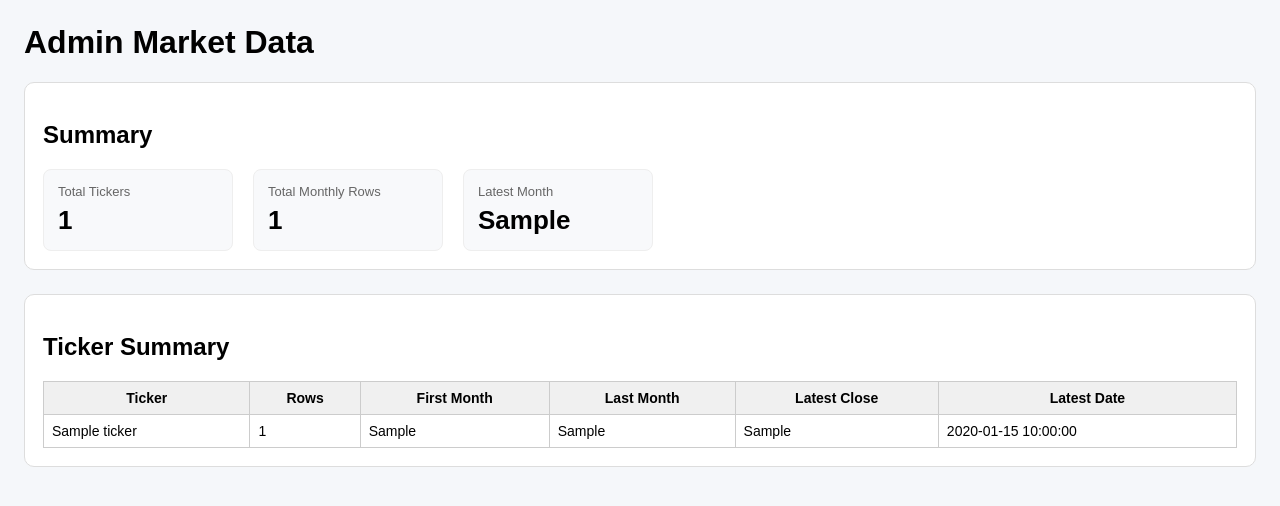
After one commit to NienfengYao/invest-site, a FastAPI app: template app/templates/admin_market.html in a window 1280 px wide. The commit adds this page. Shown: the top 506 px of the page. Run offline with FastAPI, Linux system fonts and the light colour scheme; the template is opened without the code that fills it: most values are stand-ins (such as "Sample title", 1, 10 or a date in 2020); parts of the project's set-up code (start-up, migrations or seed data) failed here and were passed over.

Commit message:
* Fix missing Recent Monthly Prices * Add admin_market

```diff
--- a/app/main.py
+++ b/app/main.py
@@ -1,7 +1,7 @@
 from fastapi import FastAPI
 from app.db import Base, engine
 import app.models  # noqa: F401
-from app.routes import accounts, market, debug
+from app.routes import accounts, market, debug, admin_market
 
 app = FastAPI(title="Family Investment Site")
 
@@ -14,3 +14,4 @@ async def on_startup():
 app.include_router(accounts.router)
 app.include_router(market.router)
 app.include_router(debug.router)
+app.include_router(admin_market.router)
--- /dev/null
+++ b/app/templates/admin_market.html
@@ -0,0 +1,120 @@
+<!DOCTYPE html>
+<html>
+<head>
+    <meta charset="UTF-8">
+    <title>Admin Market Data</title>
+    <style>
+        body {
+            font-family: Arial, sans-serif;
+            margin: 24px;
+            background: #f5f7fa;
+        }
+
+        .card {
+            background: white;
+            border: 1px solid #ddd;
+            border-radius: 10px;
+            padding: 18px;
+            margin-bottom: 24px;
+        }
+
+        .summary-grid {
+            display: flex;
+            gap: 20px;
+            flex-wrap: wrap;
+        }
+
+        .summary-item {
+            min-width: 160px;
+            padding: 14px;
+            border-radius: 8px;
+            background: #f8f9fb;
+            border: 1px solid #eee;
+        }
+
+        .label {
+            color: #666;
+            font-size: 13px;
+        }
+
+        .value {
+            font-size: 26px;
+            font-weight: bold;
+            margin-top: 6px;
+        }
+
+        table {
+            border-collapse: collapse;
+            width: 100%;
+            background: white;
+        }
+
+        th, td {
+            border: 1px solid #ccc;
+            padding: 8px;
+            font-size: 14px;
+        }
+
+        th {
+            background: #f0f0f0;
+        }
+    </style>
+</head>
+<body>
+
+<h1>Admin Market Data</h1>
+
+<div class="card">
+    <h2>Summary</h2>
+    <div class="summary-grid">
+        <div class="summary-item">
+            <div class="label">Total Tickers</div>
+            <div class="value">{{ total_tickers }}</div>
+        </div>
+
+        <div class="summary-item">
+            <div class="label">Total Monthly Rows</div>
+            <div class="value">{{ total_rows }}</div>
+        </div>
+
+        <div class="summary-item">
+            <div class="label">Latest Month</div>
+            <div class="value">{{ latest_month or "-" }}</div>
+        </div>
+    </div>
+</div>
+
+<div class="card">
+    <h2>Ticker Summary</h2>
+
+    <table>
+        <tr>
+            <th>Ticker</th>
+            <th>Rows</th>
+            <th>First Month</th>
+            <th>Last Month</th>
+            <th>Latest Close</th>
+            <th>Latest Date</th>
+        </tr>
+
+        {% if ticker_summaries %}
+            {% for item in ticker_summaries %}
+            <tr>
+                <td>{{ item.ticker }}</td>
+                <td>{{ item.row_count }}</td>
+                <td>{{ item.first_month }}</td>
+                <td>{{ item.last_month }}</td>
+                <td>{{ item.latest_close }}</td>
+                <td>{{ item.latest_date }}</td>
+            </tr>
+            {% endfor %}
+        {% else %}
+            <tr>
+                <td colspan="6">目前沒有 market data</td>
+            </tr>
+        {% endif %}
+    </table>
+</div>
+
+</body>
+</html>
```
Also changed, not shown: app/routes/admin_market.py (added, +68 -0 lines), app/routes/debug.py (+7 -0 lines), app/templates/debug_db.html (+32 -5 lines).
